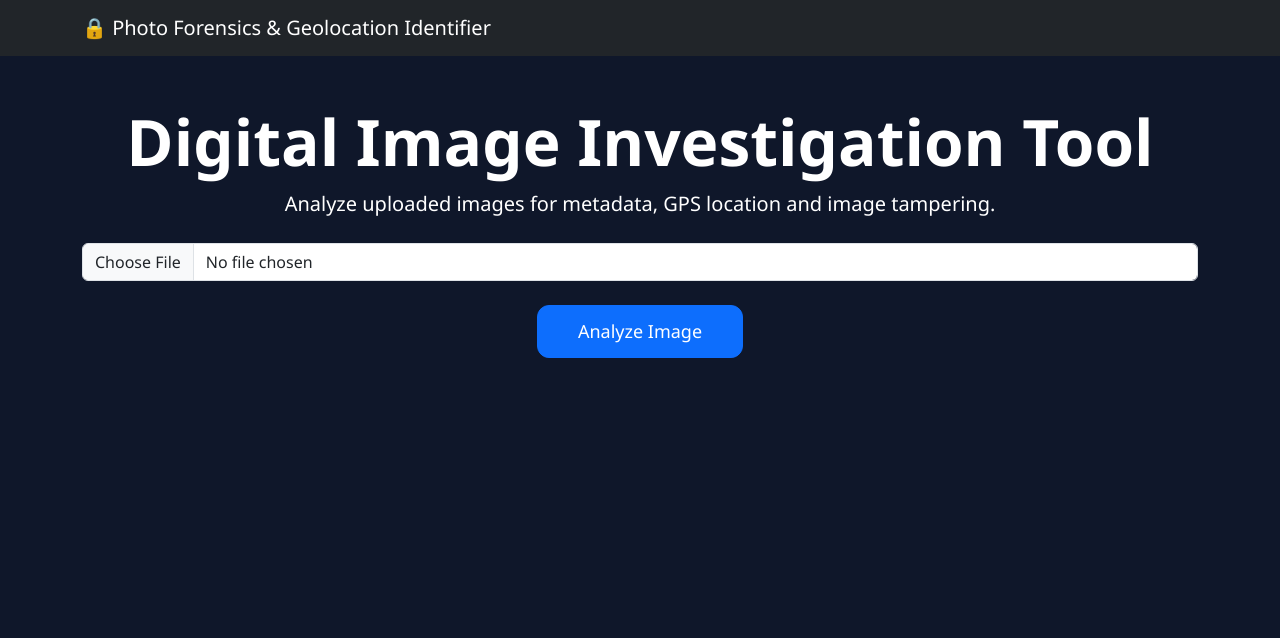
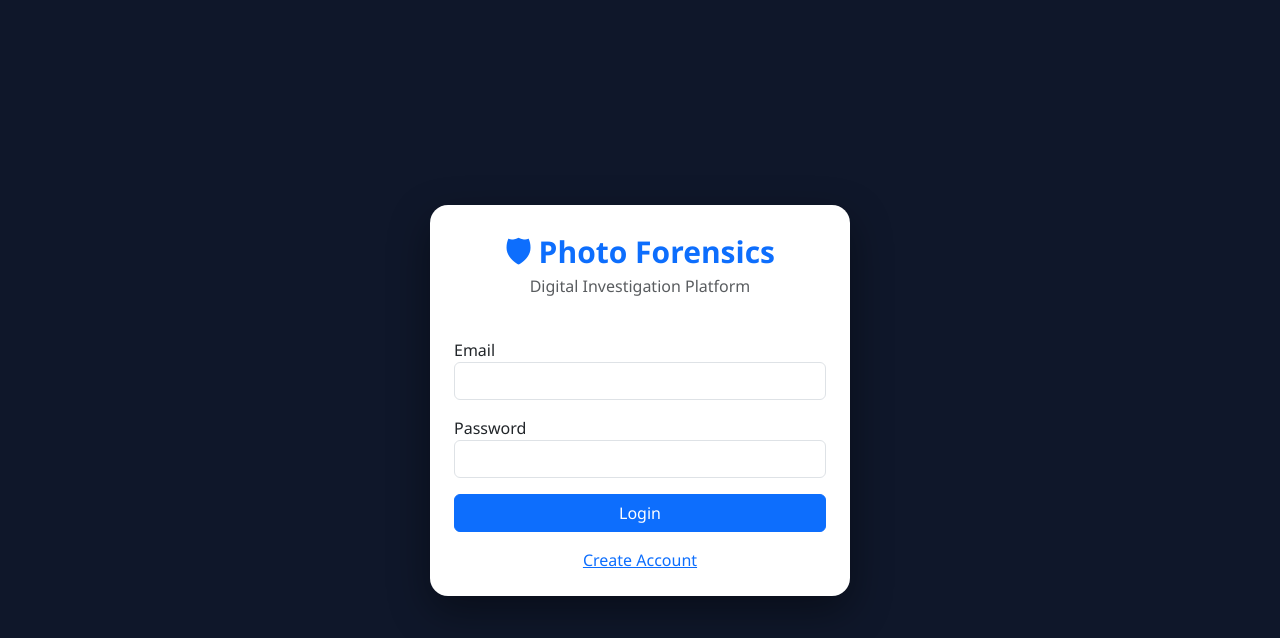
Before and after one commit to poojashriwas/PhotoForensics, a Flask app: page / in a window 1280 px wide. Shown: the top 638 px of the page. Run offline with Flask 3, Linux system fonts and the light colour scheme.

Commit message:
done somethings are pending

```diff
--- a/app.py
+++ b/app.py
@@ -24,6 +24,10 @@ os.makedirs(UPLOAD_FOLDER, exist_ok=True)
 
 @app.route("/")
 def home():
+    return render_template("login.html")
+
+@app.route("/dashboard")
+def dashboard():
     return render_template("index.html")
 
 
@@ -84,11 +88,21 @@ def upload():
     quality_info,
     histogram_info
 )
+
+    ai_summary = generate_ai_summary(
+    metadata,
+    gps_info,
+    ela_result,
+    quality_info,
+    histogram_info,
+    noise_info,
+    summary
+)
     pdf_report = generate_pdf_report(
 
     summary,
 
-    image_path,
+    filepath,
 
     file_info,
 
@@ -110,15 +124,7 @@ def upload():
 
 )
 
-    ai_summary = generate_ai_summary(
-    metadata,
-    gps_info,
-    ela_result,
-    quality_info,
-    histogram_info,
-    noise_info,
-    summary
-)
+
 
     processing_time = round(time.time() - start_time, 2)
 
--- a/templates/login.html
+++ b/templates/login.html
@@ -73,7 +73,7 @@ Digital Investigation Platform
 
 </div>
 
-<form method="POST">
+<form action="/dashboard" method="GET">
 
 <div class="mb-3">
 
```
Also changed, not shown: static/ela/ela_ChatGPT Image Jul 2, 2026, 07_48_20 PM.jpg (added), static/ela/ela_roomD.jpeg (added), static/ela/highlight_ChatGPT Image Jul 2, 2026, 07_48_20 PM.jpg (added), static/ela/highlight_roomD.jpeg (added), static/ela/temp.jpg, static/histograms/histogram_ChatGPT Image Jul 2, 2026, 07_48_20 PM.png (added), static/histograms/histogram_IMG20260704005530[1].png (added), static/histograms/histogram_roomD.png (added), static/noise/noise_ChatGPT Image Jul 2, 2026, 07_48_20 PM.png (added), static/noise/noise_roomD.png (added), 1 other file.
